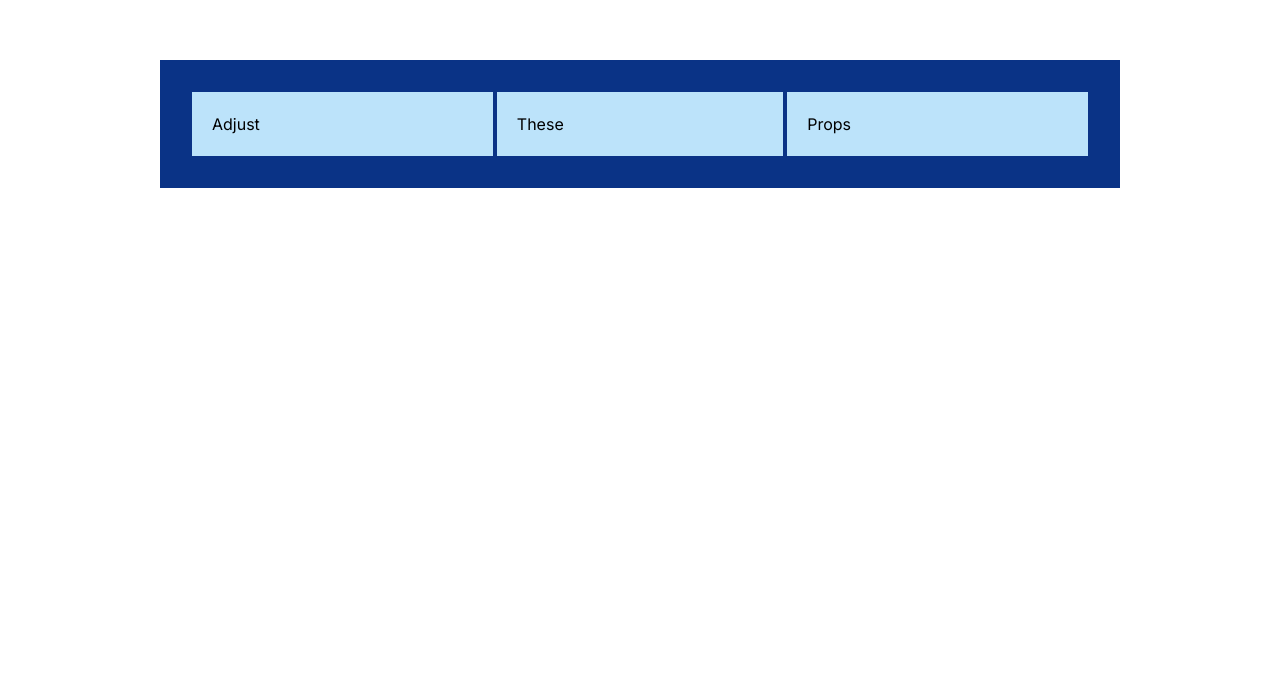
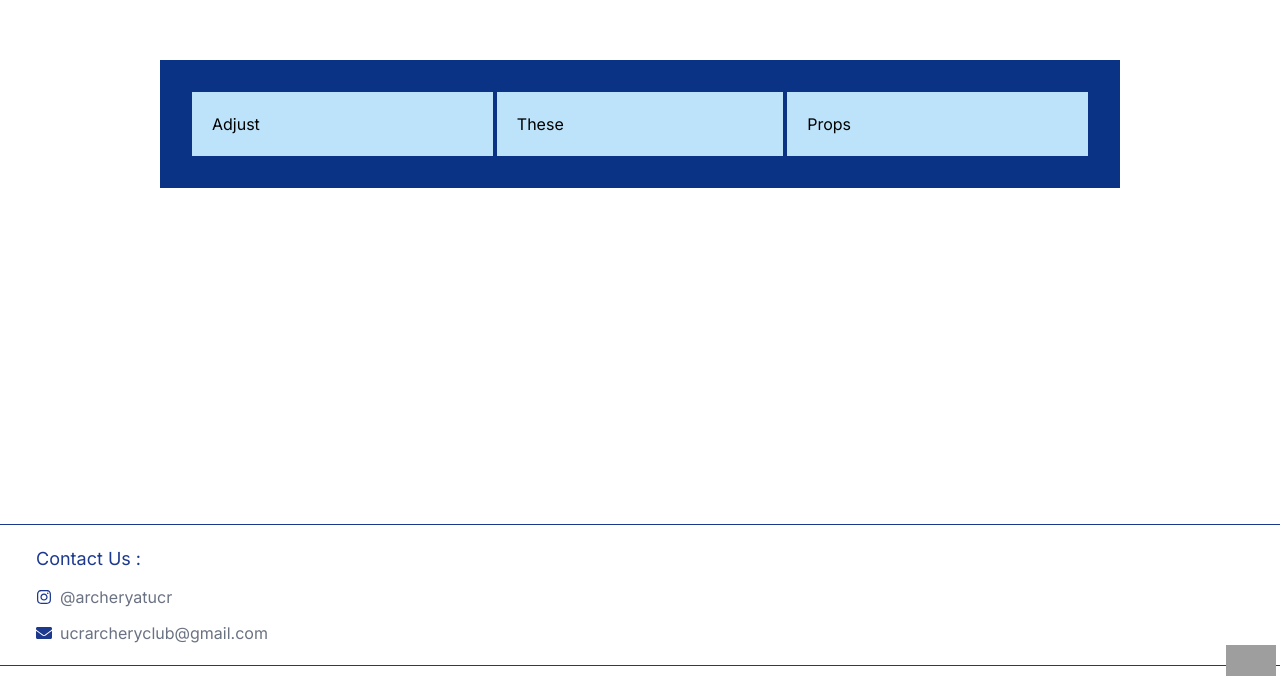
Before and after one commit to acm-ucr/archery-website, a Next.js app: page / in a window 1280 px wide. Shown: the part 276-952 px from the top of the page. Before the commit the page ends 800 px from the top, so only its background shows below. Built offline with nearby package versions, Linux system fonts and the light colour scheme; grey boxes are pictures that could not be loaded.

Commit message:
footer
still need to do the image

```diff
--- a/package.json
+++ b/package.json
@@ -16,9 +16,10 @@
     "@tanstack/react-query": "5.69.0",
     "clsx": "^2.1.1",
     "lucide-react": "0.484.0",
-    "next": "15.2.4",
+    "next": "^15.5.9",
     "react": "19.0.0",
     "react-dom": "19.0.0",
+    "react-icons": "^5.5.0",
     "tailwind-merge": "^3.4.0"
   },
   "devDependencies": {
@@ -30,7 +31,7 @@
     "@types/react-dom": "19.0.3",
     "@typescript-eslint/eslint-plugin": "8.28.0",
     "@typescript-eslint/parser": "8.28.0",
-    "eslint": "9.23.0",
+    "eslint": "^9.39.2",
     "eslint-config-prettier": "10.1.1",
     "eslint-plugin-prettier": "5.2.5",
     "eslint-plugin-react": "7.37.4",
--- a/src/app/page.tsx
+++ b/src/app/page.tsx
@@ -1,9 +1,14 @@
 import Example from "@/app/example";
+import Footer from "@/components/footer";
+
 
 const Home = () => {
   return (
+      <div className="flex min-h-screen flex-col justify-between">
     <div className="flex h-screen w-screen items-center justify-center">
       <Example text1="Adjust" text2="These" text3="Props" />
+    </div>
+      <Footer />
     </div>
   );
 };
--- a/src/components/footer.tsx
+++ b/src/components/footer.tsx
@@ -0,0 +1,29 @@
+import Link from "next/link";
+import Image from "next/image";
+import { footerLinks } from "@/data/footerLinks";
+
+const Footer = () => {
+  return (
+    <footer className="border-t border-blue-900 bg-white">
+      <div className="space-y-3">
+        <p className="text-lg text-blue-900 pl-9 mt-5"> Contact Us :</p>
+        {footerLinks.map(({ icon: Icon, url, text }, index) => (
+          <Link
+            key={index}
+            href={url}
+            className="flex items-center gap-2 text-gray-500 pl-9"
+          >
+            <Icon className="h-4 w-4 fill-blue-900"/>
+            {text}
+          </Link>
+        ))}
+      </div>
+      <div className = "absolute right-1 top--0">
+        <Image src="footerarrow.svg" alt="Archery Club Logo" width={50} height={50} />
+      </div>
+      <p className="text-center text-xs mt-5 text-gray-500 border-t border-blue-900 py-3">Made with 💘</p>
+    </footer>
+  );
+};
+
+export default Footer;
--- /dev/null
+++ b/src/data/footerLinks.ts
@@ -0,0 +1,21 @@
+import { IconType } from "react-icons";
+import { FaInstagram, FaEnvelope } from "react-icons/fa";
+
+interface FooterLink {
+  icon: IconType;
+  url: string;
+  text: string;
+}
+
+export const footerLinks: FooterLink[] = [
+  {
+    icon: FaInstagram,
+    url: "https://www.instagram.com/archeryatucr/",
+    text: "@archeryatucr",
+  },
+  {
+    icon: FaEnvelope,
+    url: "mailto:ucrarcheryclub@gmail.com",
+    text: "ucrarcheryclub@gmail.com",
+  },
+];
```
Also changed, not shown: 1 other file (tests, documents, lock files or other folders).
